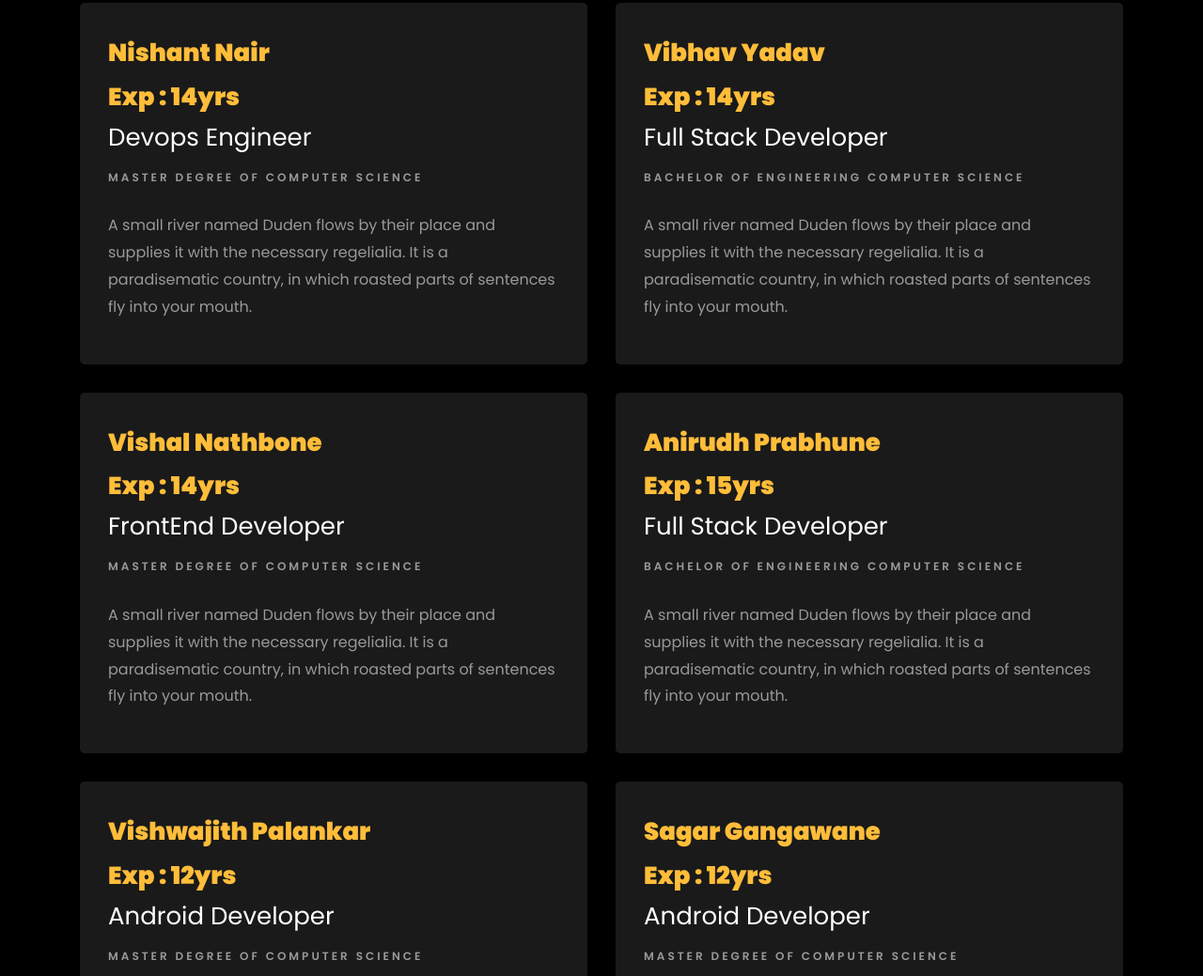
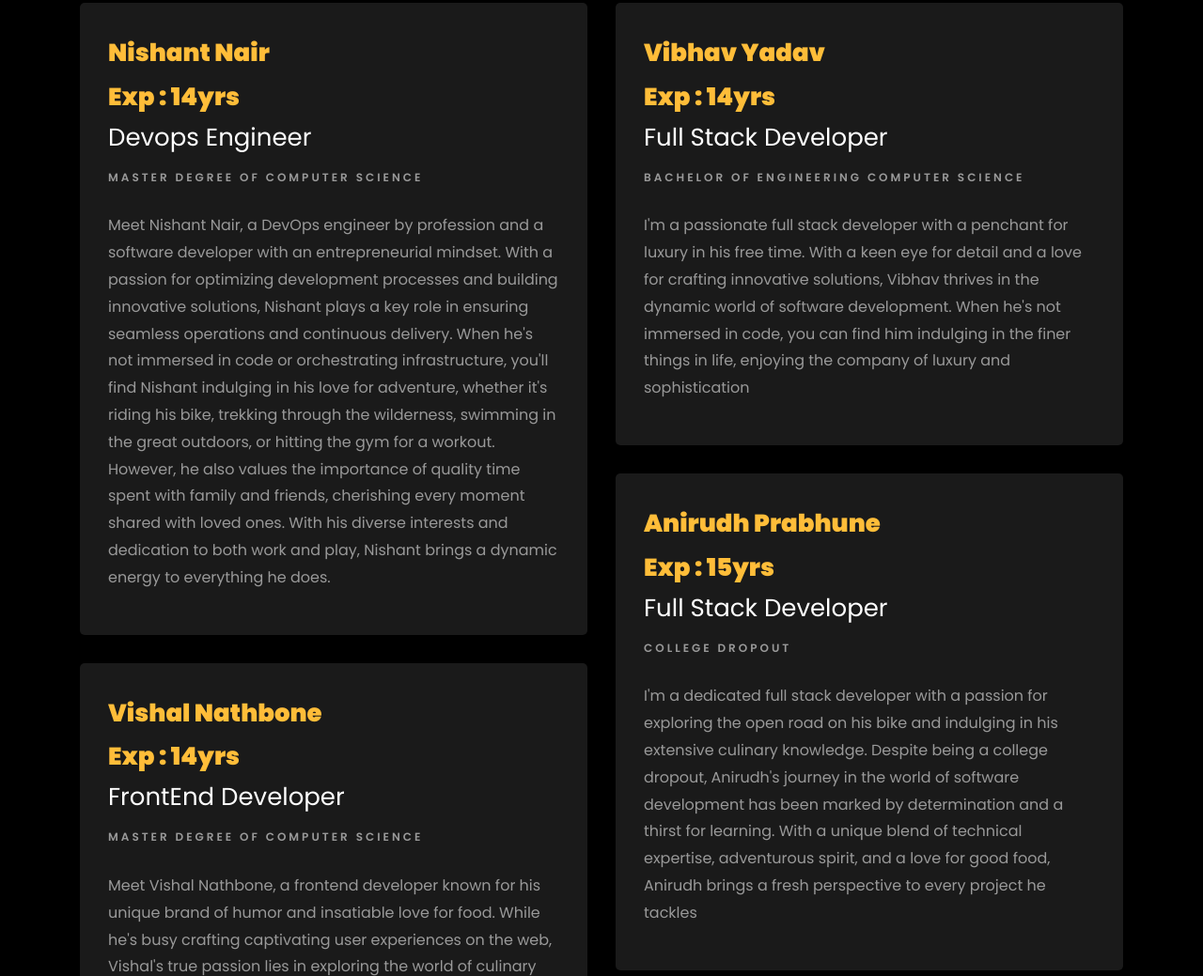
Before and after one commit to freemind-software/freemind-software.github.io, a plain HTML site: page index.html in a window 1280 px wide. Shown: the part 1761-2800 px from the top of the page at 94% size. Drawn offline with Linux system fonts and the light colour scheme; animation ran at ten frames a second; files whose address does not match are found by name.

Commit message:
update protfolio

```diff
--- a/index.html
+++ b/index.html
@@ -51,7 +51,7 @@
 	      	<div class="overlay"></div>
 	        <div class="container">
 	          <div class="row d-md-flex no-gutters slider-text align-items-end justify-content-end" data-scrollax-parent="true">
-	          	<div class="one-third js-fullheight order-md-last img" style="background-image:url(images/bg_1.png);">
+	          	<div class="one-third js-fullheight order-md-last img" style="background-image:url(images/nishant.jpeg);">
 	          		<div class="overlay"></div>
 	          	</div>
 		          <div class="one-forth d-flex  align-items-center ftco-animate" data-scrollax=" properties: { translateY: '70%' }">
@@ -70,13 +70,13 @@
 	      	<div class="overlay"></div>
 	        <div class="container">
 	          <div class="row d-flex no-gutters slider-text align-items-end justify-content-end" data-scrollax-parent="true">
-	          	<div class="one-third js-fullheight order-md-last img" style="background-image:url(images/bg_2.png);">
+	          	<div class="one-third js-fullheight order-md-last img" style="background-image:url(images/coder.webp);">
 	          		<div class="overlay"></div>
 	          	</div>
 		          <div class="one-forth d-flex align-items-center ftco-animate" data-scrollax=" properties: { translateY: '70%' }">
 		          	<div class="text">
 		          		<span class="subheading">Hello!</span>
-			            <h1 class="mb-4 mt-3">We are<span>team</span> based in Pune India</h1>
+			            <h1 class="mb-4 mt-3">We are <span> team</span> based in Pune India</h1>
 			            <p><a href="#" class="btn btn-primary py-3 px-4">Hire me</a> <a href="#" class="btn btn-white btn-outline-white py-3 px-4">Our works</a></p>
 		            </div>
 		          </div>
@@ -92,7 +92,7 @@
     			<div class="col-md-6 col-lg-5 d-flex">
     				<div class="img-about img d-flex align-items-stretch">
     					<div class="overlay"></div>
-	    				<div class="img d-flex align-self-stretch align-items-center" style="background-image:url(images/bg_1.png);">
+	    				<div class="img d-flex align-self-stretch align-items-center" style="background-image:url(images/nishant.jpeg);">
 	    				</div>
     				</div>
     			</div>
@@ -142,7 +142,7 @@
 						<span class="date">Exp : 14yrs</span>
     					<h2>Devops Engineer</h2>
     					<span class="position">Master Degree of Computer Science</span>
-    					<p class="mt-4">A small river named Duden flows by their place and supplies it with the necessary regelialia. It is a paradisematic country, in which roasted parts of sentences fly into your mouth.</p>
+    					<p class="mt-4">Meet Nishant Nair, a DevOps engineer by profession and a software developer with an entrepreneurial mindset. With a passion for optimizing development processes and building innovative solutions, Nishant plays a key role in ensuring seamless operations and continuous delivery. When he's not immersed in code or orchestrating infrastructure, you'll find Nishant indulging in his love for adventure, whether it's riding his bike, trekking through the wilderness, swimming in the great outdoors, or hitting the gym for a workout. However, he also values the importance of quality time spent with family and friends, cherishing every moment shared with loved ones. With his diverse interests and dedication to both work and play, Nishant brings a dynamic energy to everything he does.</p>
     				</div>
 
     				<div class="resume-wrap ftco-animate">
@@ -150,29 +150,29 @@
 						<span class="date">Exp : 14yrs</span>
     					<h2>FrontEnd Developer</h2>
     					<span class="position">Master Degree of Computer Science</span>
-    					<p class="mt-4">A small river named Duden flows by their place and supplies it with the necessary regelialia. It is a paradisematic country, in which roasted parts of sentences fly into your mouth.</p>
+    					<p class="mt-4">Meet Vishal Nathbone, a frontend developer known for his unique brand of humor and insatiable love for food. While he's busy crafting captivating user experiences on the web, Vishal's true passion lies in exploring the world of culinary delights. You'll often find him indulging in his favorite dishes, showcasing his culinary expertise, and sharing laughs with friends and colleagues. Despite his love for food, Vishal admits he's a bit lazy when it comes to workouts, preferring to savor the flavors of life rather than breaking a sweat</p>
     				</div>
 					<div class="resume-wrap ftco-animate">
-    					<span class="date">Vishwajith Palankar</span></br>
+    					<span class="date">Vishwajit Palankar</span></br>
 						<span class="date">Exp : 12yrs</span>
     					<h2>Android Developer</h2>
     					<span class="position">Master Degree of Computer Science</span>
-    					<p class="mt-4">A small river named Duden flows by their place and supplies it with the necessary regelialia. It is a paradisematic country, in which roasted parts of sentences fly into your mouth.</p>
+    					<p class="mt-4">Meet Vishwajit Palankar, an android developer by profession and a passionate traveler by heart. When he's not busy crafting innovative mobile applications, Vishwajit can be found exploring new destinations, soaking in the cultures, and creating unforgettable memories on his travels. With a zest for life, Vishwajit is also known as a party animal, always ready to hit the dance floor and celebrate life's moments. However, his love for debate and criticism adds an intellectual edge to his lively personality. </p>
     				</div>
 
 					<div class="resume-wrap ftco-animate">
     					<span class="date">Vaibhav Patil</span></br>
 						<span class="date">Exp : 12yrs</span>
     					<h2>iOS Developer</h2>
-    					<span class="position">Master Degree of Computer Science</span>
-    					<p class="mt-4">A small river named Duden flows by their place and supplies it with the necessary regelialia. It is a paradisematic country, in which roasted parts of sentences fly into your mouth.</p>
+    					<span class="position">Bachelor's degree, Computer Engineering</span>
+    					<p class="mt-4">Meet Vaibhav Patil, an iOS developer by profession and a dedicated family person at heart. When he's not busy coding and building sleek mobile applications, Vaibhav cherishes spending quality time with his loved ones. Whether it's enjoying a cozy evening at home with family or going out for adventures with friends, Vaibhav values the bonds of friendship and family above all else.</p>
     				</div>
 					<div class="resume-wrap ftco-animate">
     					<span class="date">Swapnil Belgoankar</span></br>
 						<span class="date">Exp : 10yrs</span>
     					<h2>Digital Content Creation</h2>
     					<span class="position">Master Degree of Computer Science</span>
-    					<p class="mt-4">A small river named Duden flows by their place and supplies it with the necessary regelialia. It is a paradisematic country, in which roasted parts of sentences fly into your mouth.</p>
+    					<p class="mt-4">Meet Swapnil Belgoankar, our content creation expert and digital marketing aficionado. With a keen eye for compelling storytelling and a knack for strategic online promotion, Swapnil is the driving force behind our brand's digital presence. When he's not busy crafting engaging content or optimizing our digital campaigns, Swapnil can be found immersed in political affairs, actively building relationships with key figures in the political arena</p>
     				</div>
 
     			</div>
@@ -183,35 +183,35 @@
 						<span class="date">Exp : 14yrs</span>
     					<h2>Full Stack Developer</h2>
     					<span class="position">Bachelor of Engineering Computer Science</span>
-    					<p class="mt-4">A small river named Duden flows by their place and supplies it with the necessary regelialia. It is a paradisematic country, in which roasted parts of sentences fly into your mouth.</p>
+    					<p class="mt-4">I'm a passionate full stack developer with a penchant for luxury in his free time. With a keen eye for detail and a love for crafting innovative solutions, Vibhav thrives in the dynamic world of software development. When he's not immersed in code, you can find him indulging in the finer things in life, enjoying the company of luxury and sophistication</p>
     				</div>
     				<div class="resume-wrap ftco-animate">
     					<span class="date">Anirudh Prabhune</span></br>
 						<span class="date">Exp : 15yrs</span>
     					<h2>Full Stack Developer</h2>
-    					<span class="position">Bachelor of Engineering Computer Science</span>
-    					<p class="mt-4">A small river named Duden flows by their place and supplies it with the necessary regelialia. It is a paradisematic country, in which roasted parts of sentences fly into your mouth.</p>
+    					<span class="position">College Dropout</span>
+    					<p class="mt-4">I'm a dedicated full stack developer with a passion for exploring the open road on his bike and indulging in his extensive culinary knowledge. Despite being a college dropout, Anirudh's journey in the world of software development has been marked by determination and a thirst for learning. With a unique blend of technical expertise, adventurous spirit, and a love for good food, Anirudh brings a fresh perspective to every project he tackles</p>
     				</div>
 					<div class="resume-wrap ftco-animate">
     					<span class="date">Sagar Gangawane</span></br>
 						<span class="date">Exp : 12yrs</span>
     					<h2>Android Developer</h2>
     					<span class="position">Master Degree of Computer Science</span>
-    					<p class="mt-4">A small river named Duden flows by their place and supplies it with the necessary regelialia. It is a paradisematic country, in which roasted parts of sentences fly into your mouth.</p>
+    					<p class="mt-4">Meet Sagar Gangawane, our dedicated Android developer. With a passion for coding and a knack for creating innovative mobile applications, Sagar is the driving force behind our Android projects. When he's not immersed in code, you'll likely find Sagar on the football field, chasing after the ball and enjoying the thrill of the game. And if he's not playing football, you can bet he's catching up on some much-needed rest, as Sagar values his downtime and loves a good nap. With his easygoing nature and a great sense of humor, Sagar is always a joy to be around, making him a valued member of our team both in and out of the office.</p>
     				</div>
 					<div class="resume-wrap ftco-animate">
     					<span class="date">Nilesh Kotkar</span></br>
 						<span class="date">Exp : 12yrs</span>
     					<h2>iOS Developer</h2>
-    					<span class="position">Master Degree of Computer Science</span>
-    					<p class="mt-4">A small river named Duden flows by their place and supplies it with the necessary regelialia. It is a paradisematic country, in which roasted parts of sentences fly into your mouth.</p>
+    					<span class="position">Bachelor's degree, Computer Engineering</span>
+    					<p class="mt-4">Meet Nilesh Kotkar, our talented iOS developer. With a keen eye for detail and a passion for creating elegant and user-friendly mobile experiences, Nilesh brings creativity and innovation to every project he undertakes. Armed with expertise in iOS development technologies and a commitment to staying updated with the latest trends, Nilesh is dedicated to delivering high-quality apps that delight users.</p>
     				</div>
     				<div class="resume-wrap ftco-animate">
     					<span class="date">Nilam Janugade</span></br>
 						<span class="date">Exp : 10yrs</span>
     					<h2>Web Designer</h2>
     					<span class="position">Master Degree of Computer Science</span>
-    					<p class="mt-4">A small river named Duden flows by their place and supplies it with the necessary regelialia. It is a paradisematic country, in which roasted parts of sentences fly into your mouth.</p>
+    					<p class="mt-4">Meet Nilam Janugade, our talented web and mobile app designer. With a creative eye and a passion for aesthetics, Nilam brings her artistic flair to every project she touches, crafting visually stunning designs that captivate and inspire. When she's not busy bringing digital visions to life, Nilam indulges in her love for painting, channeling her creativity onto canvas and exploring new artistic expressions. With a dedication to both her craft and her passions, Nilam is a valuable asset to our team, infusing creativity and innovation into everything she does.</p>
     				</div>
     			</div>
     		</div>
@@ -673,7 +673,7 @@
       </div>
     </section>
 
-    <section class="ftco-section ftco-hireme img margin-top" style="background-image: url(images/bg_1.jpg)">
+    <section class="ftco-section ftco-hireme img margin-top" style="background-image: url(images/nishant.jpeg)">
 			<div class="container">
 				<div class="row justify-content-center">
 					<div class="col-md-7 ftco-animate text-center">
@@ -757,7 +757,7 @@
           </div>
 
           <div class="col-md-6 d-flex">
-          	<div class="img" style="background-image: url(images/about.jpg);"></div>
+          	<div class="img" style="background-image: url(images/nishant.jpeg);"></div>
           </div>
         </div>
       </div>
```
Also changed, not shown: images/coder.webp (added), images/nishant.jpeg (added), images/nishant.jpg (added).
